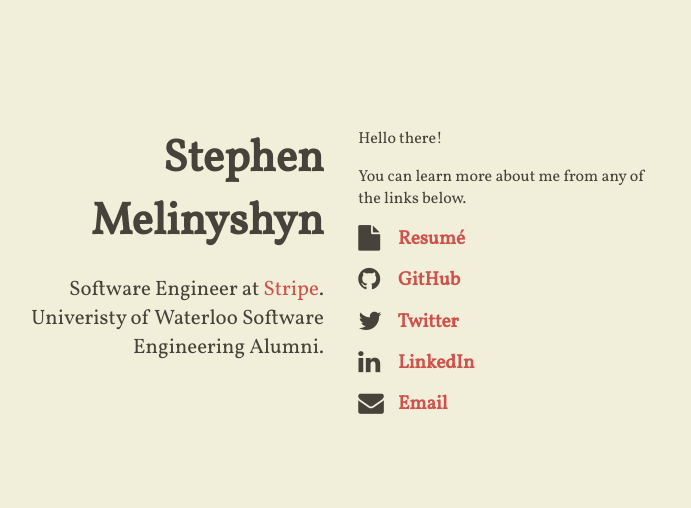
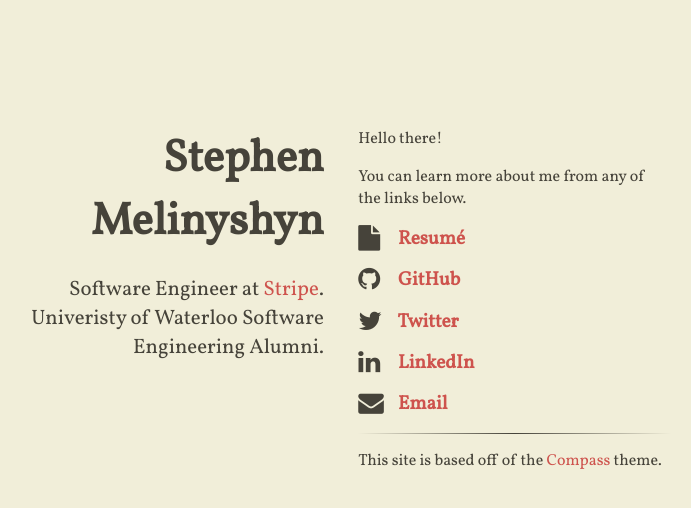
Before and after one commit to Melinysh/melinysh.github.io, a Jekyll site: the page built from index.html, in a window 1280 px wide. Shown: the top 508 px of the page, without its empty margins (309-1000 px from the left). Built offline with Jekyll 4.4.1, drawn with Linux system fonts in a browser that asks for light colours; nearby versions of some CDN libraries.

Commit message:
Theme attribution

```diff
--- a/_includes/content.html
+++ b/_includes/content.html
@@ -25,8 +25,9 @@
   </li>
 </ul>
 
+<hr>
+<p>This site is based off of the <a href="https://github.com/excentris/compass">Compass</a> theme.</p>
 <!--
-<hr>
 <p>Not interested? Check out a random classmate's <a id="randomse" href="">website</a>.</p>
 <script type="text/javascript">
   (function(){
```
